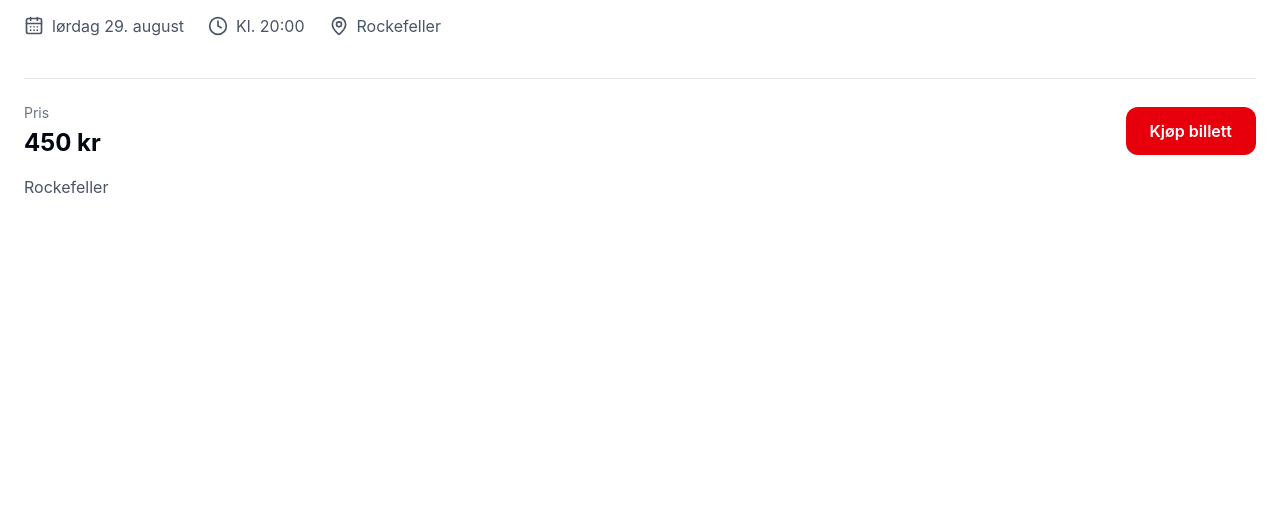
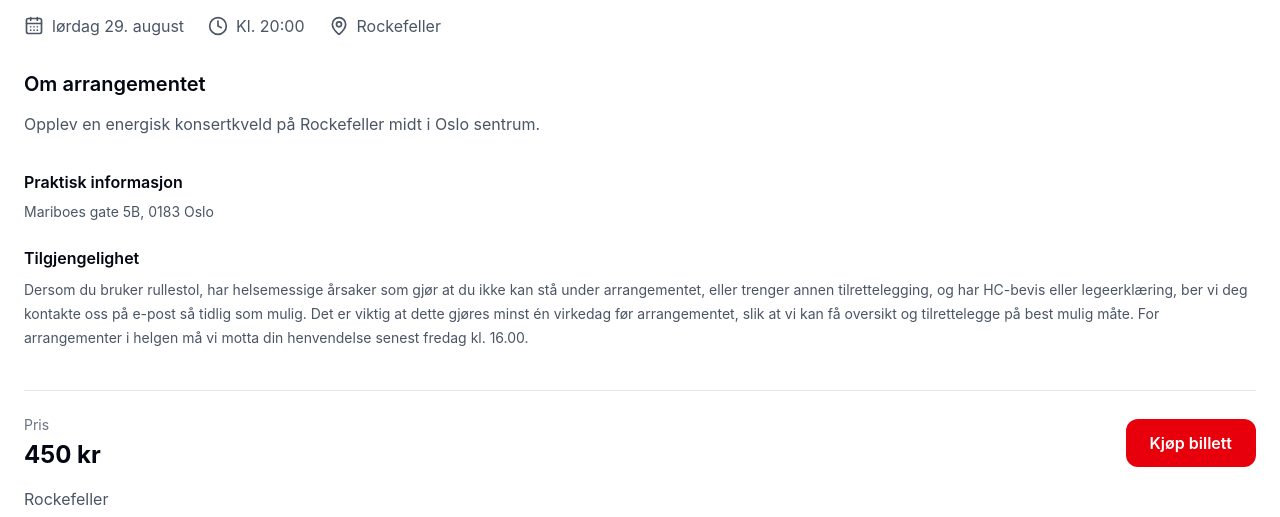
Before and after one commit to Betina9/skjer-oslo, a React (Vite) app: page /events/1 in a window 1280 px wide. Shown: the part 669-1186 px from the top of the page. Before the commit the page ends 908 px from the top, so only its background shows below. Built offline with nearby package versions, Linux system fonts and the light colour scheme.

Commit message:
feat: expand event details and ticket handling

```diff
--- a/src/data/events.ts
+++ b/src/data/events.ts
@@ -9,29 +9,46 @@ export const events: Event[] = [
     title: "Konsert på Rockefeller",
     category: "music",
     venue: "Rockefeller",
+    address: "Mariboes gate 5B, 0183 Oslo",
     date: "2026-08-29",
     time: "20:00",
     price: 450,
     image: rockefellerImage,
+    description:
+      "Opplev en energisk konsertkveld på Rockefeller midt i Oslo sentrum.",
+    accessibility:
+      "Dersom du bruker rullestol, har helsemessige årsaker som gjør at du ikke kan stå under arrangementet, eller trenger annen tilrettelegging, og har HC-bevis eller legeerklæring, ber vi deg kontakte oss på e-post så tidlig som mulig. Det er viktig at dette gjøres minst én virkedag før arrangementet, slik at vi kan få oversikt og tilrettelegge på best mulig måte. For arrangementer i helgen må vi motta din henvendelse senest fredag kl. 16.00.",
+    ticketUrl: "https://example.com",
   },
   {
     id: 2,
     title: "Street Food Festival",
     category: "food",
     venue: "Youngstorget",
+    address: "Youngstorget 3, 0181 Oslo",
     date: "2026-08-30",
     time: "12:00",
     price: 0,
     image: youngstorgetImage,
+    description:
+      "Smak deg gjennom street food fra ulike deler av verden på Youngstorget.",
+    accessibility:
+      "Arrangementet foregår på et flatt uteområde med god fremkommelighet for rullestol.",
   },
   {
     id: 3,
     title: "Kunst på MUNCH",
     category: "culture",
     venue: "MUNCH",
+    address: "Edvard Munchs Plass 1, 0194 Oslo",
     date: "2026-08-30",
     time: "10:00",
     price: 180,
     image: munchImage,
+    description:
+      "Utforsk kunst og utstillinger på MUNCH med utsikt over Bjørvika og Oslofjorden.",
+    accessibility:
+      "MUNCH er tilrettelagt for bevegelseshemmede besøkende, inkludert deg som trenger store elektriske rullestoler, og er generelt bygget etter dagens krav til universell utforming.",
+    ticketUrl: "https://example.com",
   },
 ];
--- a/src/pages/EventDetailsPage.tsx
+++ b/src/pages/EventDetailsPage.tsx
@@ -63,6 +63,33 @@ function EventDetailsPage() {
             <span>{event.venue}</span>
           </div>
         </div>
+
+        <div className="mt-8 max-w-3xl">
+          <h2 className="text-xl font-semibold text-gray-950">
+            Om arrangementet
+          </h2>
+
+          <p className="mt-3 leading-7 text-gray-600">{event.description}</p>
+        </div>
+
+        <div className="mt-8 space-y-6">
+          <div>
+            <h2 className="font-semibold text-gray-950">
+              Praktisk informasjon
+            </h2>
+
+            <p className="mt-2 text-sm text-gray-600">{event.address}</p>
+          </div>
+
+          <div>
+            <h2 className="font-semibold text-gray-950">Tilgjengelighet</h2>
+
+            <p className="mt-2 text-sm leading-6 text-gray-600">
+              {event.accessibility}
+            </p>
+          </div>
+        </div>
+
         <div className="mt-10 flex items-center justify-between border-t border-gray-200 pt-6">
           <div>
             <p className="text-sm text-gray-500">Pris</p>
@@ -72,12 +99,16 @@ function EventDetailsPage() {
             </p>
           </div>
 
-          <button
-            type="button"
-            className="cursor-pointer rounded-xl bg-red-600 px-6 py-3 font-semibold text-white transition hover:bg-red-700"
-          >
-            Kjøp billett
-          </button>
+          {event.price > 0 && event.ticketUrl && (
+            <a
+              href={event.ticketUrl}
+              target="_blank"
+              rel="noopener noreferrer"
+              className="inline-flex rounded-xl bg-red-600 px-6 py-3 font-semibold text-white transition hover:bg-red-700"
+            >
+              Kjøp billett
+            </a>
+          )}
         </div>
       </div>
       <p className="mt-4 text-gray-600">{event?.venue}</p>
--- a/src/types/Event.ts
+++ b/src/types/Event.ts
@@ -5,8 +5,12 @@ export interface Event {
   title: string;
   category: EventCategory;
   venue: string;
+  address: string;
   date: string;
   time: string;
   price: number;
   image: string;
+  description: string;
+  accessibility: string;
+  ticketUrl?: "https://example.com";
 }
```
